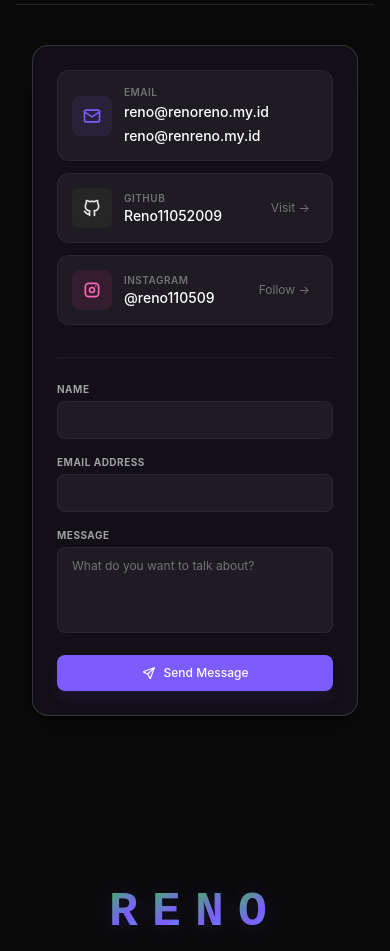
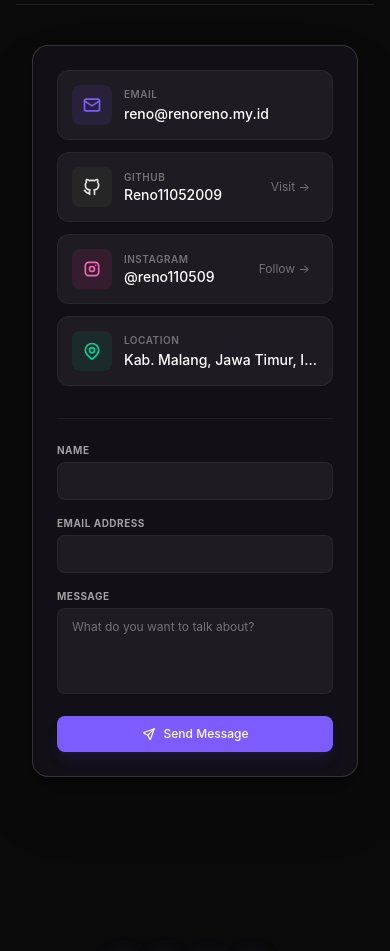
Before and after one commit to Reno11052009/portofolio, a Next.js app: page / in a window 390 px wide. Shown: the part 6340-7291 px from the top of the page. Built offline with nearby package versions, Linux system fonts and the light colour scheme.

Commit message:
add locationn

```diff
--- a/src/components/Contact.tsx
+++ b/src/components/Contact.tsx
@@ -8,7 +8,8 @@ import {
   IconMail,
   IconCheck,
   IconSend,
-  IconLoader2
+  IconLoader2,
+  IconMapPin
 } from '@tabler/icons-react';
 import BorderGlow from './BorderGlow';
 import { useDesktop } from '@/contexts/DesktopContext';
@@ -149,12 +150,6 @@ export default function Contact() {
                         >
                           reno@renoreno.my.id
                         </a>
-                        <a
-                          href="mailto:reno@renreno.my.id"
-                          className="hover:text-[#7c5cff] transition-colors truncate max-w-[200px] sm:max-w-none no-underline"
-                        >
-                          reno@renreno.my.id
-                        </a>
                       </div>
                     </div>
                   </div>
@@ -201,6 +196,25 @@ export default function Contact() {
                     Follow →
                   </div>
                 </a>
+
+                {/* Location Card */}
+                <div
+                  className="flex items-center justify-between p-3.5 rounded-xl bg-white/5 border border-white/5 transition-all duration-200"
+                >
+                  <div className="flex items-center gap-3 w-full">
+                    <div className="p-2.5 rounded-lg bg-emerald-500/10 text-emerald-400 shrink-0">
+                      <IconMapPin className="w-5 h-5" />
+                    </div>
+                    <div className="flex flex-col min-w-0">
+                      <span className="text-[10px] uppercase tracking-wider text-neutral-500 font-semibold mb-0.5">Location</span>
+                      <div className="flex flex-col gap-1 text-sm font-medium text-white">
+                        <span className="truncate max-w-[200px] sm:max-w-none">
+                          Kab. Malang, Jawa Timur, Indonesia
+                        </span>
+                      </div>
+                    </div>
+                  </div>
+                </div>
               </div>
             </div>
 
```
